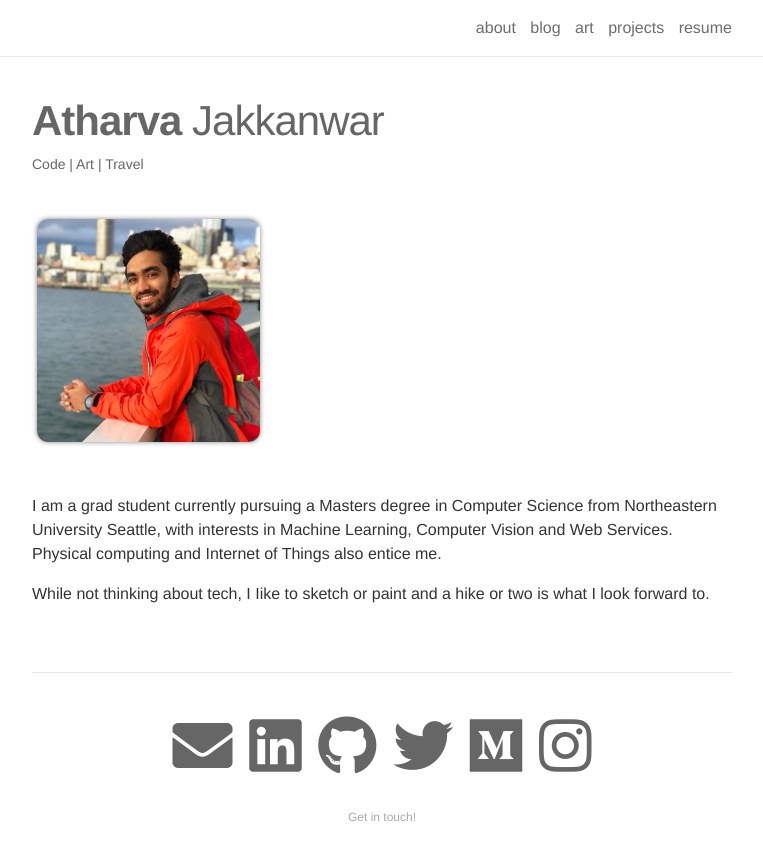
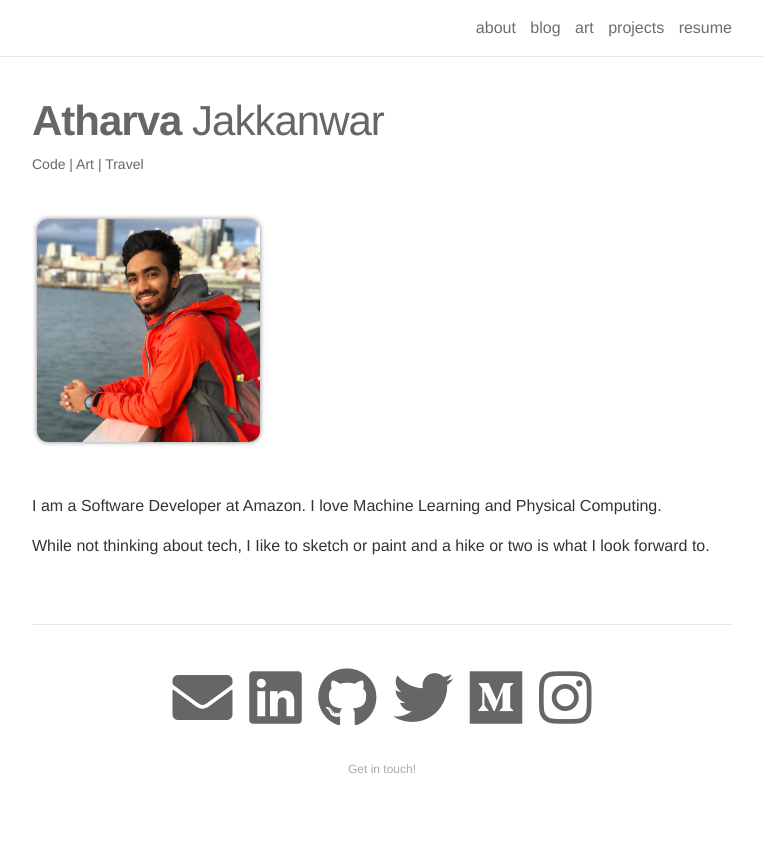
Before and after one commit to atharvajakkanwar/atharvajakkanwar.github.io, a Jekyll site: the page built from _pages/about.md, in a window 1280 px wide and 931 px high. Shown: the top 860 px of the window, without its empty margins (258-1021 px from the left). Built offline with Jekyll 4.4.1, drawn with Linux system fonts in a browser that asks for light colours; nearby versions of some CDN libraries.

Commit message:
updated aboutme

```diff
--- a/_pages/about.md
+++ b/_pages/about.md
@@ -15,7 +15,7 @@ social: true
 
 <br>
 <p>
-I am a grad student currently pursuing a Masters degree in Computer Science from Northeastern University Seattle, with interests in Machine Learning, Computer Vision and Web Services. Physical computing and Internet of Things also entice me.
+I am a Software Developer at Amazon. I love Machine Learning and Physical Computing.
 </p>
 
 <p>
```
Also changed, not shown: _pages/projects.md (+3 -0 lines), _pages/teaching.md (+20 -12 lines).
